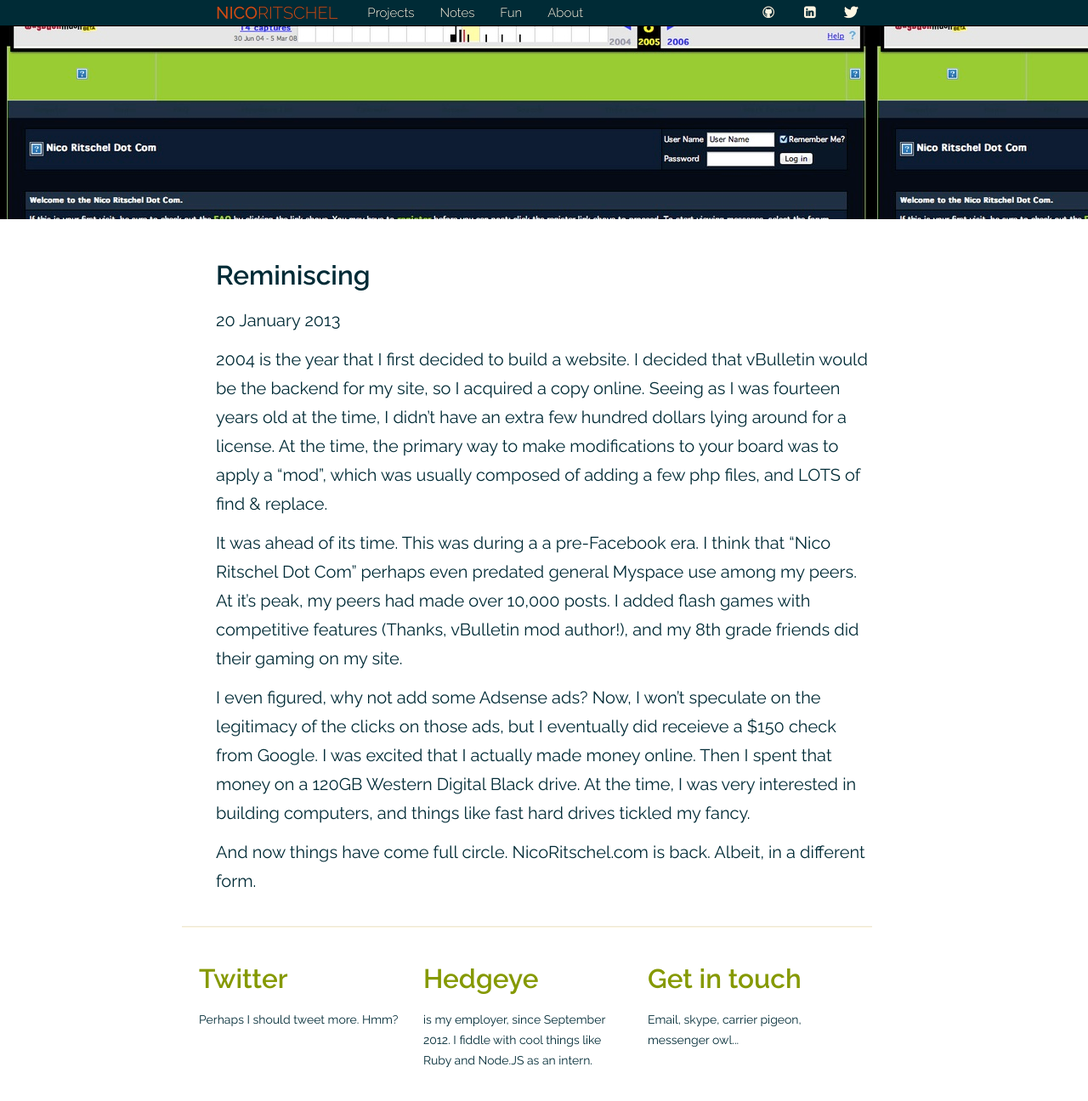
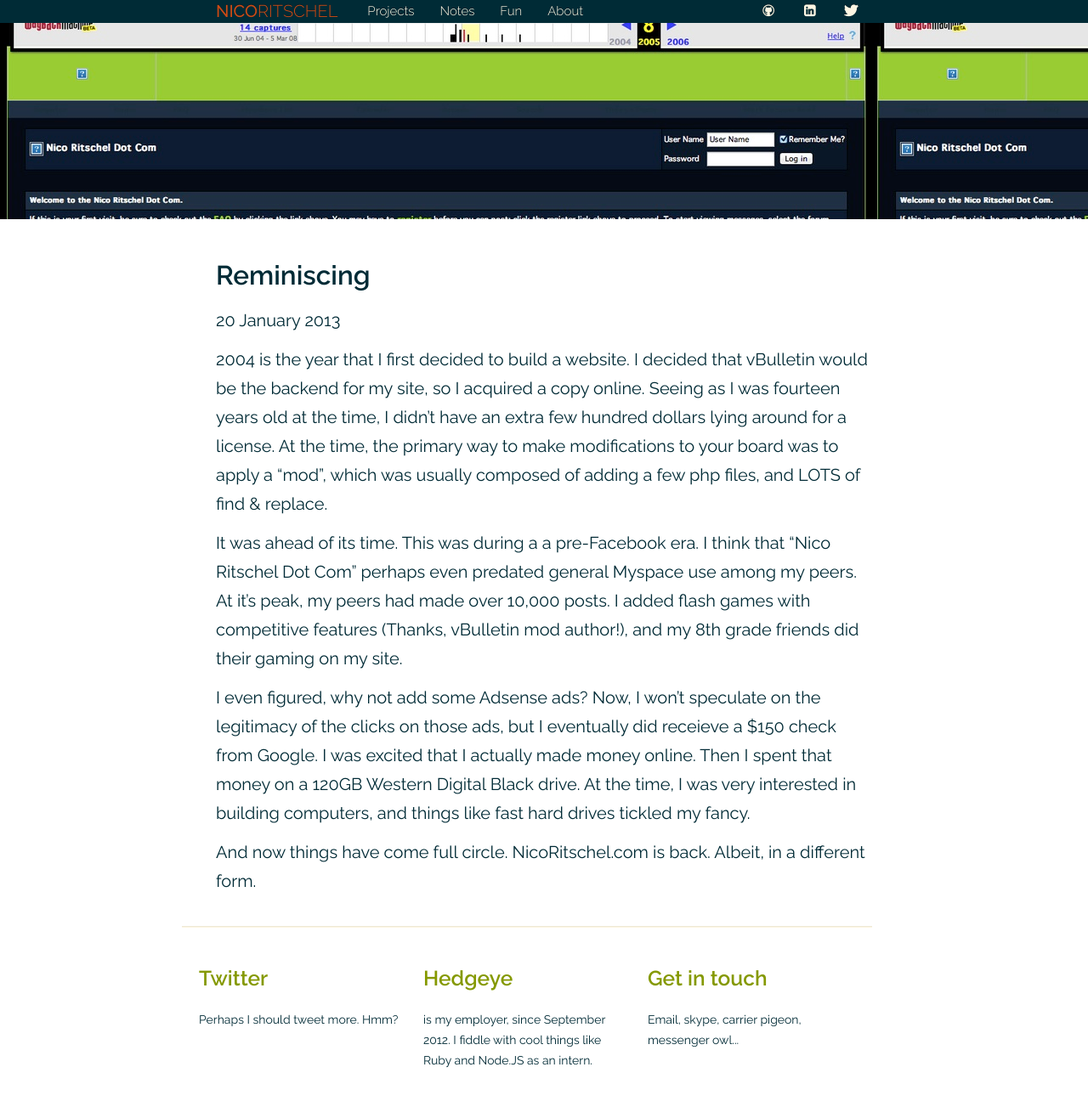
Before and after one commit to nicosuave/nicosuave.github.io, a Jekyll site: the page built from _posts/2013-01-20-Reminiscing.md, in a window 1280 px wide and 1312 px high. Shown: the top 1296 px of the window at 85% size. Built offline with Jekyll 4.4.1, drawn with Linux system fonts in a browser that asks for light colours; nearby versions of some CDN libraries; Markdown is read by kramdown in place of the engine named in the settings.

Commit message:
Various css modifications

```diff
--- a/_layouts/default.html
+++ b/_layouts/default.html
@@ -53,15 +53,15 @@
       <div class="row tail">
         <hr>
         <div class="span4">
-          <a href="http://twitter.com/nicoritschel"><h2>Twitter</h2></a>
+          <a href="http://twitter.com/nicoritschel"><h3>Twitter</h3></a>
           <p>Perhaps I should tweet more. Hmm?</p>
         </div>
         <div class="span4">
-          <a href="http://www2.hedgeye.com"><h2>Hedgeye</h2></a>
+          <a href="http://www2.hedgeye.com"><h3>Hedgeye</h3></a>
           <p>is my employer, since September 2012. I fiddle with cool things like Ruby and Node.JS as an intern.</p>
         </div>
         <div class="span4">
-          <a href="mailto:nichol@sritschel.com"><h2>Get in touch</h2></a>
+          <a href="mailto:nichol@sritschel.com"><h3>Get in touch</h3></a>
           <p>Email, skype, carrier pigeon, messenger owl...</p>
         </div>
       </div>
```
Also changed, not shown: stylesheets/bootstrap.css.
